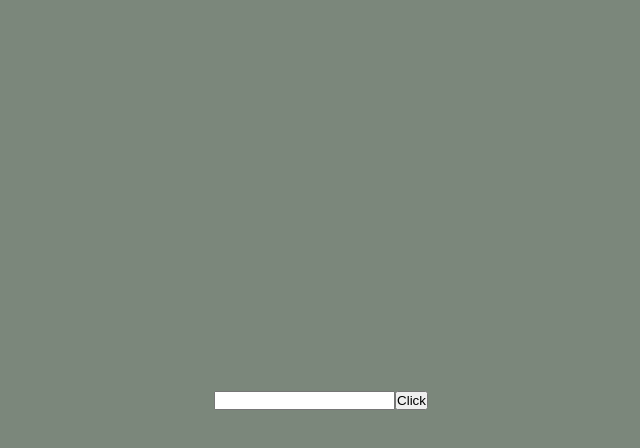
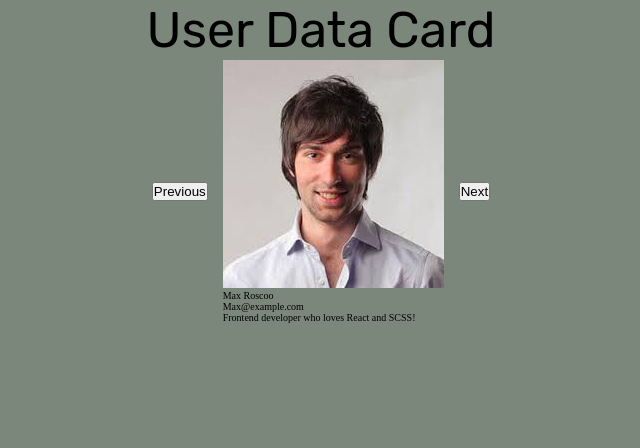
Before and after one commit to arunav999/Practice-React_SASS, a React (Vite) app: page / in a window 1280 px wide. Shown: the top 448 px of the page, without its empty margins (319-959 px from the left). Built offline with nearby package versions, Linux system fonts and the light colour scheme; a web font is replaced by a local one.

Commit message:
modifed file structure

```diff
--- a/src/App.jsx
+++ b/src/App.jsx
@@ -1,15 +1,15 @@
-import React from "react";
+import React, { useState } from "react";
 
 import Header from "./Cards_React/components/Header.jsx";
 import Cards from "./Cards_React/components/Cards.jsx";
-import RefInput from "./Ref_and_Portal/Ref/RefInput.jsx";
 
 export default function App() {
+  const [isModalOpen, setIsModalOpen] = useState(false);
+
   return (
     <>
-      {/* <Header /> */}
-      {/* <Cards /> */}
-      <RefInput />
+      <Header />
+      <Cards />
     </>
   );
 }
--- a/src/Cards_React/styles/components/_index.scss
+++ b/src/Cards_React/styles/components/_index.scss
@@ -1,4 +1,2 @@
 @forward "header";
 @forward "cards";
-@forward "refPortal";
-@forward "modal";
--- a/src/Cards_React/styles/components/_refPortal.scss
+++ /dev/null
@@ -1,9 +0,0 @@
-@use "../abstracts/index" as *;
-
-.refInput {
-  height: 100vh;
-
-  display: flex;
-  align-items: center;
-  justify-content: center;
-}
--- a/src/Cards_React/styles/css/main.css
+++ b/src/Cards_React/styles/css/main.css
@@ -36,4 +36,22 @@ body {
   justify-content: center;
 }
 
+.modal-overlay {
+  position: fixed;
+  top: 0;
+  left: 0;
+  width: 100%;
+  height: 100%;
+  background: rgba(0, 0, 0, 0.5);
+}
+
+.modal-box {
+  background: white;
+  padding: 2rem;
+  margin: 100px auto;
+  width: 300px;
+  border-radius: 8px;
+  position: relative;
+}
+
 /*# sourceMappingURL=main.css.map */
--- a/src/Ref_and_Portal/Ref/RefInput.jsx
+++ /dev/null
@@ -1,18 +0,0 @@
-import React, { useRef } from "react";
-
-export default function RefInput() {
-  const inputRef = useRef();
-
-  function handleClick() {
-    const focus = inputRef.current.focus;
-  }
-
-  return (
-    <>
-      <div className="refInput">
-        <input type="text" ref={inputRef} />
-        <button onClick={handleClick}>Click</button>
-      </div>
-    </>
-  );
-}
```
Also changed, not shown: src/Ref_and_Portal/Portal/Modal.jsx (deleted, +0 -10 lines), src/Cards_React/styles/components/_modal.scss (deleted), 1 other file (tests, documents, lock files or other folders).
